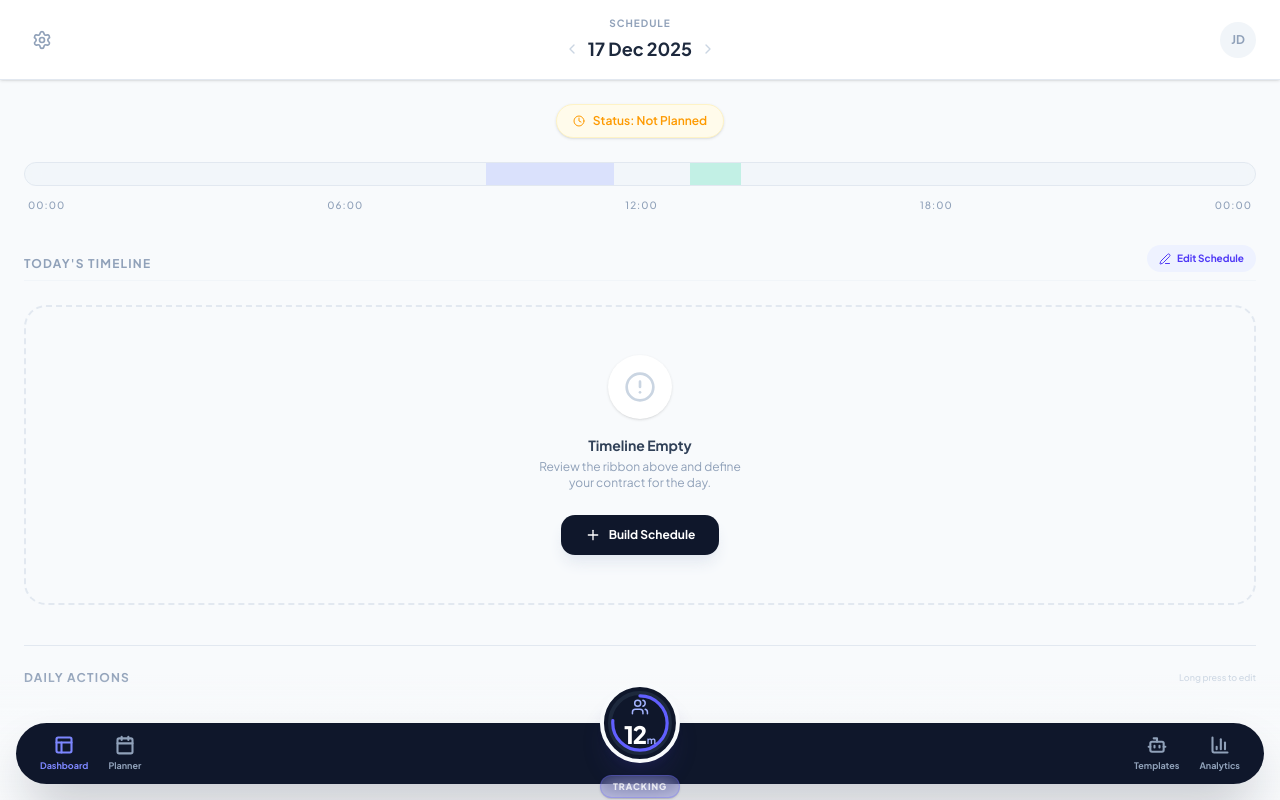
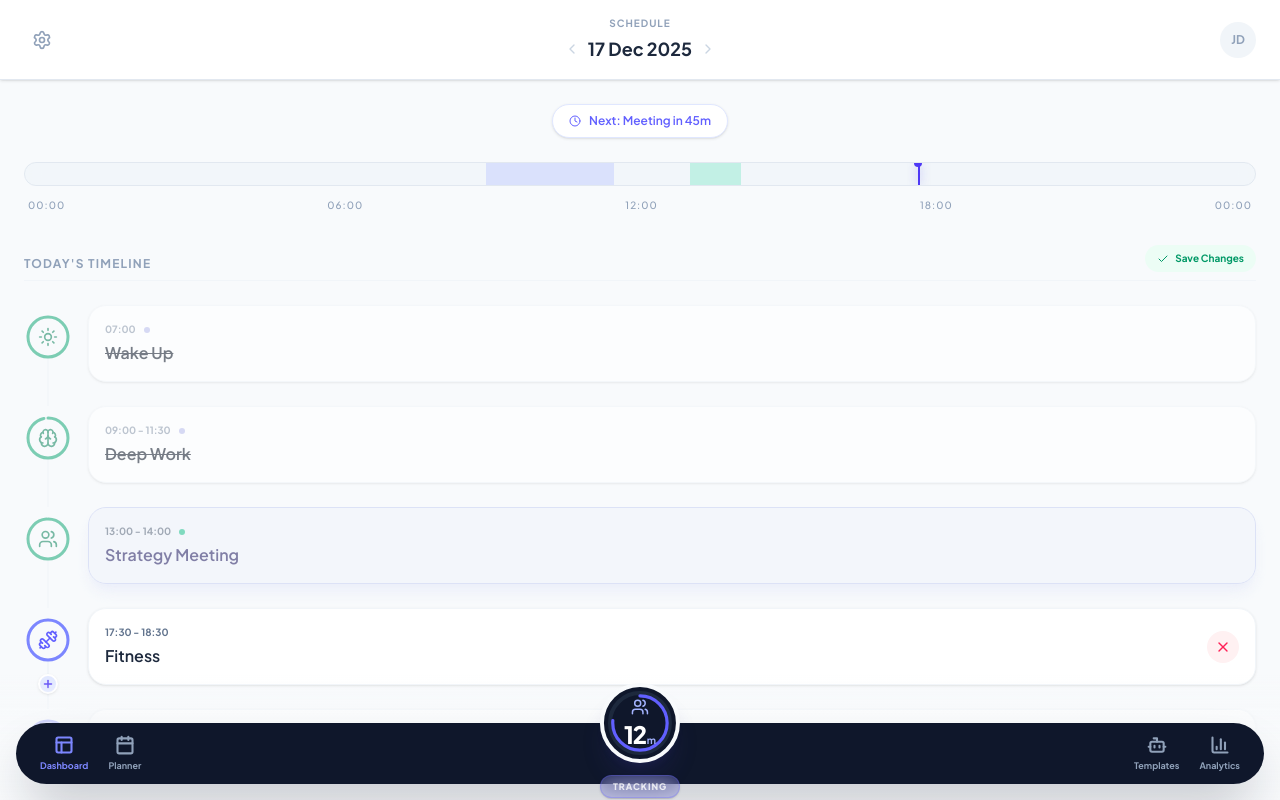
Before and after one commit to kysing02/integrity-app, a Next.js app: page / in a window 1280 px wide. Both pictures are taken after a click on the button "Edit Schedule". Built offline with nearby package versions, Linux system fonts and the light colour scheme.

Commit message:
Stage: Edit Schedule 2

```diff
--- a/src/app/page.tsx
+++ b/src/app/page.tsx
@@ -6,16 +6,77 @@ import TaskRow from '@/components/dashboard/TaskRow';
 import FlexBucket from '@/components/dashboard/FlexBucket';
 import TaskCircle from '@/components/dashboard/TaskCircle';
 import {
-  Pencil, BookOpen, Brush, Plus, ChevronLeft, ChevronRight, Calendar, Settings, Layout, Bot, BarChart3, Clock, Play, Brain, Users, Dumbbell, Sun, Moon, Edit3, Lock, AlertCircle
+  Pencil, BookOpen, Brush, Plus, ChevronLeft, ChevronRight, Calendar, Settings, Layout, Bot, BarChart3, Clock, Brain, Users, Dumbbell, Sun, Moon, Edit3, Lock, AlertCircle, Check
 } from 'lucide-react';
 
+// Define the Data Structure
+interface TaskItem {
+  id: string;
+  title: string;
+  timeRange: string;
+  score: number;
+  status: 'pending' | 'in_progress' | 'completed';
+  category: 'EFFICIENCY' | 'CONSISTENCY';
+  icon: any;
+}
+
+// Initial Mock Data
+const INITIAL_TASKS: TaskItem[] = [
+  { id: '1', title: "Wake Up", timeRange: "07:00", score: 100, status: "completed", category: "CONSISTENCY", icon: Sun },
+  { id: '2', title: "Deep Work", timeRange: "09:00 - 11:30", score: 96, status: "completed", category: "CONSISTENCY", icon: Brain },
+  { id: '3', title: "Strategy Meeting", timeRange: "13:00 - 14:00", score: 98, status: "in_progress", category: "EFFICIENCY", icon: Users },
+  { id: '4', title: "Fitness", timeRange: "17:30 - 18:30", score: 0, status: "pending", category: "CONSISTENCY", icon: Dumbbell },
+  { id: '5', title: "Sleep", timeRange: "23:00", score: 0, status: "pending", category: "CONSISTENCY", icon: Moon }
+];
+
 export default function Dashboard() {
-  // --- MOCK STATE ---
-  const [hasSchedule, setHasSchedule] = useState(true); // Toggle to false to see Empty State
+  const [hasSchedule, setHasSchedule] = useState(true);
+  const [isEditing, setIsEditing] = useState(false);
+  const [tasks, setTasks] = useState<TaskItem[]>(INITIAL_TASKS);
+
   const isToday = true;
-  const isPast = false; // Toggle to true to see "Locked" state
+  const isPast = false;
 
-  // Logic for the Pill Text (Kept as requested)
+  // --- Handlers ---
+
+  const handleBuildSchedule = () => {
+    setTasks([
+      { id: '1', title: "Wake Up", timeRange: "07:00", score: 0, status: "pending", category: "CONSISTENCY", icon: Sun },
+      { id: '99', title: "Sleep", timeRange: "23:00", score: 0, status: "pending", category: "CONSISTENCY", icon: Moon }
+    ]);
+    setHasSchedule(true);
+    setIsEditing(true);
+  };
+
+  const handleSaveSchedule = () => {
+    setIsEditing(false);
+    // API Call to save schedule would go here
+  };
+
+  const handleDeleteTask = (id: string) => {
+    if (confirm("Delete this scheduled task?")) {
+      setTasks(prev => prev.filter(t => t.id !== id));
+    }
+  };
+
+  const handleInsertTask = (index: number) => {
+    console.log("Add task after index:", index);
+    const newTask: TaskItem = {
+      id: Math.random().toString(),
+      title: "New Task",
+      timeRange: "--:--",
+      score: 0,
+      status: 'pending',
+      category: 'CONSISTENCY',
+      icon: Brain
+    };
+
+    const newTasks = [...tasks];
+    newTasks.splice(index + 1, 0, newTask);
+    setTasks(newTasks);
+  };
+
+  // Logic for the Pill Text
   const getPillState = () => {
     if (isToday && hasSchedule) return { text: "Next: Meeting in 45m", color: "text-indigo-500 border-indigo-100 bg-white" };
     if (isToday && !hasSchedule) return { text: "Status: Not Planned", color: "text-amber-500 border-amber-100 bg-amber-50" };
@@ -51,7 +112,7 @@ export default function Dashboard() {
       <div className="scroller flex-1 overflow-y-auto overflow-x-hidden no-scrollbar">
         <div className="min-h-[101%] pb-48">
 
-            {/* 1. CONSISTENT PILL (Status) */}
+            {/* 1. CONSISTENT PILL */}
             <div className={`mt-6 mb-2 flex items-center justify-center gap-2 text-xs font-semibold py-2 rounded-full px-4 w-fit mx-auto border shadow-sm ${pillState.color}`}>
               <Clock size={12} />
               <span>{pillState.text}</span>
@@ -67,31 +128,63 @@ export default function Dashboard() {
                 <div className="flex justify-between items-end mb-6 border-b border-slate-100 pb-2">
                   <h2 className="text-xs font-bold text-slate-400 uppercase tracking-widest">Today's Timeline</h2>
 
-                  {/* REVERTED BUTTON DESIGN */}
-                  {!isPast ? (
+                  {/* BUTTONS: Edit Schedule vs Save Changes vs Locked */}
+                  {hasSchedule && !isEditing && !isPast && (
                     <button
-                      onClick={() => setHasSchedule(!hasSchedule)}
+                      onClick={() => setIsEditing(true)}
                       className="flex items-center gap-1.5 text-[10px] font-bold text-indigo-600 bg-indigo-50 px-3 py-1.5 rounded-full hover:bg-indigo-100 transition-colors"
                     >
                       <Edit3 size={12} />
                       <span>Edit Schedule</span>
                     </button>
-                  ) : (
+                  )}
+                  {isPast && (
                     <div className="flex items-center gap-1.5 text-[10px] font-bold text-slate-400 bg-slate-50 px-3 py-1.5 rounded-full">
                       <Lock size={12} />
                       <span>Locked</span>
                     </div>
                   )}
+
+                  {/* NEW: Save Changes Button (Replaces "Editing Mode..." text) */}
+                  {isEditing && (
+                     <button
+                       onClick={handleSaveSchedule}
+                       className="flex items-center gap-1.5 text-[10px] font-bold text-emerald-600 bg-emerald-50 px-3 py-1.5 rounded-full hover:bg-emerald-100 transition-colors animate-in fade-in zoom-in duration-200"
+                     >
+                       <Check size={12} />
+                       <span>Save Changes</span>
+                     </button>
+                  )}
                 </div>
 
-                {/* 3. CONTENT (Swaps between Tasks and Empty State) */}
+                {/* 3. CONTENT */}
                 {hasSchedule ? (
                   <div className="space-y-0">
-                    <TaskRow title="Wake Up" timeRange="07:00" score={100} status="completed" category="CONSISTENCY" icon={Sun} />
-                    <TaskRow title="Deep Work" timeRange="09:00 - 11:30" score={96} status="completed" category="CONSISTENCY" icon={Brain} />
-                    <TaskRow title="Strategy Meeting" timeRange="13:00 - 14:00" score={98} status="in_progress" category="EFFICIENCY" icon={Users} />
-                    <TaskRow title="Fitness" timeRange="17:30 - 18:30" score={0} status="pending" category="CONSISTENCY" icon={Dumbbell} />
-                    <TaskRow title="Sleep" timeRange="23:00" score={0} status="pending" category="CONSISTENCY" isLast icon={Moon} />
+                    {tasks.map((task, index) => {
+                      // Determine lock status: Completed or In Progress cannot be edited
+                      const isTaskLocked = task.status === 'completed' || task.status === 'in_progress';
+
+                      return (
+                        <TaskRow
+                          key={task.id}
+                          id={task.id}
+                          title={task.title}
+                          timeRange={task.timeRange}
+                          score={task.score}
+                          status={task.status}
+                          category={task.category}
+                          icon={task.icon}
+                          isLast={index === tasks.length - 1}
+
+                          // Edit Props
+                          isEditing={isEditing}
+                          isLocked={isTaskLocked} // Pass the lock status
+                          onDelete={() => handleDeleteTask(task.id)}
+                          onInsert={() => handleInsertTask(index)}
+                          onEditClick={() => console.log("Open Edit Modal for", task.id)}
+                        />
+                      );
+                    })}
                   </div>
                 ) : (
                   // --- EMPTY STATE ---
@@ -103,7 +196,10 @@ export default function Dashboard() {
                     <p className="text-xs text-slate-400 text-center max-w-[220px] mb-6">
                       Review the ribbon above and define your contract for the day.
                     </p>
-                    <button className="bg-slate-900 text-white text-xs font-bold px-6 py-3 rounded-xl shadow-lg shadow-slate-200 active:scale-95 transition-all flex items-center gap-2">
+                    <button
+                      onClick={handleBuildSchedule}
+                      className="bg-slate-900 text-white text-xs font-bold px-6 py-3 rounded-xl shadow-lg shadow-slate-200 active:scale-95 transition-all flex items-center gap-2"
+                    >
                       <Plus size={16} />
                       Build Schedule
                     </button>
@@ -122,9 +218,13 @@ export default function Dashboard() {
                   <FlexBucket totalFlexMinutes={600} usedMinutes={120} />
                 </div>
                 <div className="flex gap-6 overflow-x-auto py-4 no-scrollbar snap-x">
+                  {hasSchedule && (
+                    <>
                       <TaskCircle title="Study" duration="1h 30m" Icon={Pencil} bgColor="bg-indigo-50" />
                       <TaskCircle title="Read" duration="45m" Icon={BookOpen} bgColor="bg-emerald-50" />
                       <TaskCircle title="Admin" duration="30m" Icon={Brush} bgColor="bg-amber-50" />
+                    </>
+                  )}
 
                   <div className="flex flex-col items-center gap-3 flex-shrink-0 snap-center cursor-pointer active:scale-95 transition-transform">
                     <button className="w-16 h-16 rounded-3xl bg-white border-2 border-dashed border-slate-300 flex items-center justify-center text-slate-300 hover:text-indigo-500 hover:border-indigo-200 transition-all shadow-sm">
--- a/src/components/dashboard/TaskRow.tsx
+++ b/src/components/dashboard/TaskRow.tsx
@@ -1,7 +1,8 @@
-import { Play, CheckCircle2, LucideIcon } from 'lucide-react';
+import { Play, CheckCircle2, X, Plus, LucideIcon } from 'lucide-react';
 import ProgressCircle from './ProgressCircle';
 
 interface TaskRowProps {
+  id: string;
   title: string;
   timeRange: string;
   score: number;
@@ -9,56 +10,110 @@ interface TaskRowProps {
   category?: 'EFFICIENCY' | 'CONSISTENCY';
   isLast?: boolean;
   icon: LucideIcon;
+
+  // Edit Props
+  isEditing?: boolean;
+  isLocked?: boolean;
+  onDelete?: () => void;
+  onInsert?: () => void;
+  onEditClick?: () => void;
 }
 
-const TaskRow = ({ title, timeRange, score, status, category = 'CONSISTENCY', isLast, icon: Icon }: TaskRowProps) => {
+const TaskRow = ({
+  title, timeRange, score, status, category = 'CONSISTENCY', isLast, icon: Icon,
+  isEditing, isLocked, onDelete, onInsert, onEditClick
+}: TaskRowProps) => {
+
+  const isEditable = isEditing && !isLocked;
+
   // Determine Colors
   const ringColor = status === 'pending' ? 'text-slate-200' : (score < 90 ? 'text-amber-500' : 'text-emerald-500');
   const iconColor = status === 'pending' ? 'text-slate-300' : (score < 90 ? 'text-amber-600' : 'text-emerald-600');
   const dotColor = category === 'CONSISTENCY' ? 'bg-indigo-400' : 'bg-emerald-400';
-
-  // NEW: Visual state for completed items
   const isCompleted = status === 'completed';
 
+  // Edit Mode Colors
+  const editRingColor = 'text-indigo-400';
+  const editIconColor = 'text-indigo-500';
+
+  // Final Visuals
+  const finalRingColor = isEditable ? editRingColor : ringColor;
+  const finalIconColor = isEditable ? editIconColor : iconColor;
+  const finalProgress = isEditable ? 100 : (status === 'pending' ? 0 : score);
+
+  // FADE LOGIC: Fade if completed (always) OR if we are editing and the task is locked (current/past)
+  const shouldFade = isCompleted || (isEditing && isLocked);
+
   return (
-    <div className={`flex gap-4 relative transition-all duration-500 ${isCompleted ? 'opacity-60 grayscale-[0.3]' : 'opacity-100'}`}>
+    <div className={`flex gap-4 relative transition-all duration-300 ${shouldFade ? 'opacity-60 grayscale-[0.3]' : 'opacity-100'}`}>
 
       {/* Connection Line */}
-      {!isLast && <div className="absolute left-[23px] top-[50px] bottom-0 w-0.5 bg-slate-100" />}
+      {!isLast && (
+        <div className="absolute left-[23px] top-[50px] bottom-0 w-0.5 bg-slate-100 flex flex-col items-center justify-center">
+           {/* INSERT BUTTON (+) - Only show if Editing AND the current task is NOT locked */}
+           {isEditing && !isLocked && (
+             <button
+                onClick={onInsert}
+                className="w-5 h-5 rounded-full bg-indigo-100 border-2 border-white text-indigo-600 flex items-center justify-center shadow-sm z-20 hover:scale-110 transition-transform"
+             >
+               <Plus size={12} strokeWidth={3} />
+             </button>
+           )}
+        </div>
+      )}
 
-      {/* Left Column: Icon Circle + Score */}
+      {/* Left Column: Icon Circle */}
       <div className="flex flex-col items-center pt-2 z-10">
-         <ProgressCircle size={48} progress={status === 'pending' ? 0 : score} color={ringColor}>
-            <Icon size={20} className={iconColor} />
+         <ProgressCircle size={48} progress={finalProgress} color={finalRingColor}>
+            <Icon size={20} className={finalIconColor} />
          </ProgressCircle>
 
-         <div className={`mt-1 text-[10px] font-bold ${status === 'pending' ? 'text-slate-300' : 'text-slate-600'}`}>
-            {status === 'pending' ? '--' : `${score}%`}
-         </div>
+         {/* SCORE TEXT REMOVED COMPLETELY */}
       </div>
 
       {/* Right Column: Card */}
-      <div className="flex-grow mb-6 group cursor-pointer">
+      <div className="flex-grow mb-6 group cursor-pointer" onClick={isEditable ? onEditClick : undefined}>
         <div className={`p-4 rounded-2xl border transition-all duration-300
-          ${status === 'in_progress'
+          ${status === 'in_progress' && !isEditable
             ? 'bg-indigo-50/80 border-indigo-200 shadow-lg shadow-indigo-100'
-            : 'bg-white border-slate-100 shadow-sm hover:shadow-md'
-          }`}>
+            : 'bg-white border-slate-100 shadow-sm'
+          }
+          ${isEditable ? 'hover:border-indigo-300 active:scale-[0.99]' : ''}
+          ${!isEditable && !isLocked ? 'hover:shadow-md' : ''}
+        `}>
 
           <div className="flex justify-between items-center">
             {/* Title & Time */}
             <div>
               <div className="flex items-center gap-2 mb-1">
                 <span className={`text-[10px] font-bold ${isCompleted ? 'text-slate-400' : 'text-slate-500'}`}>{timeRange}</span>
-                <span className={`w-1.5 h-1.5 rounded-full ${dotColor} ${isCompleted ? 'opacity-50' : ''}`}></span>
+                {(!isEditing || isLocked) && <span className={`w-1.5 h-1.5 rounded-full ${dotColor} ${isCompleted ? 'opacity-50' : ''}`}></span>}
               </div>
-              <p className={`font-semibold transition-colors ${status === 'in_progress' ? 'text-indigo-900' : 'text-slate-800'} ${isCompleted ? 'line-through text-slate-400' : ''}`}>
+              <p className={`font-semibold transition-colors
+                ${status === 'in_progress' && !isEditable ? 'text-indigo-900' : 'text-slate-800'}
+                ${isCompleted && !isEditable ? 'line-through text-slate-400' : ''}
+              `}>
                 {title}
               </p>
             </div>
 
             {/* Action Buttons */}
             <div className="flex gap-3 items-center">
+              {isEditing ? (
+                // EDIT MODE
+                isLocked ? (
+                  null // Hide delete button for locked tasks
+                ) : (
+                  <button
+                    onClick={(e) => { e.stopPropagation(); onDelete?.(); }}
+                    className="w-8 h-8 rounded-full bg-rose-50 text-rose-500 hover:bg-rose-100 flex items-center justify-center transition-colors"
+                  >
+                    <X size={16} />
+                  </button>
+                )
+              ) : (
+                // NORMAL MODE
+                <>
                   {status === 'in_progress' ? (
                     <div className="w-8 h-8 rounded-full bg-white flex items-center justify-center shadow-sm">
                       <div className="flex space-x-0.5">
@@ -76,6 +131,8 @@ const TaskRow = ({ title, timeRange, score, status, category = 'CONSISTENCY', is
                       <Play size={16} />
                     </button>
                   )}
+                </>
+              )}
             </div>
           </div>
         </div>
```
Lines whose indentation alone changed are shown as unchanged.
